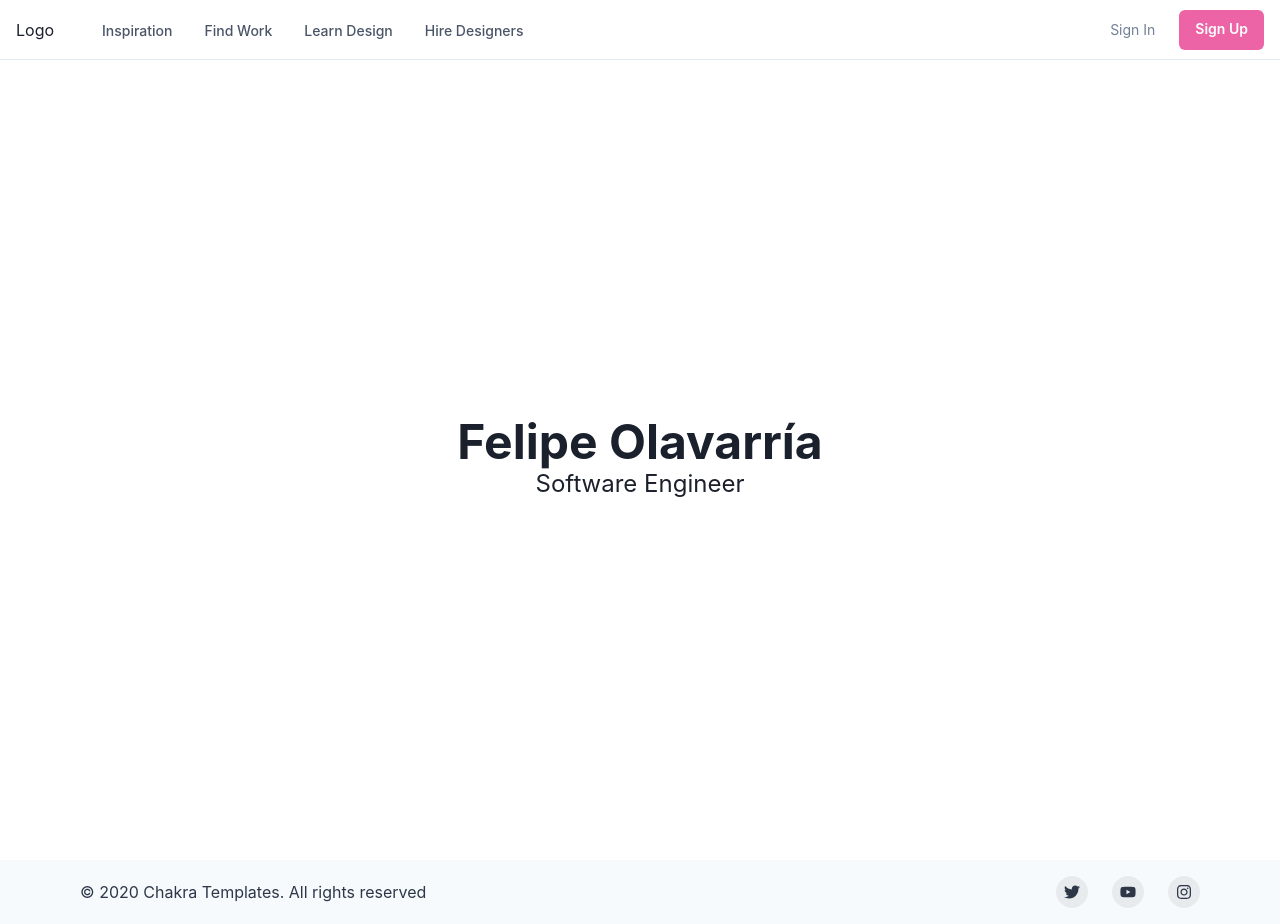
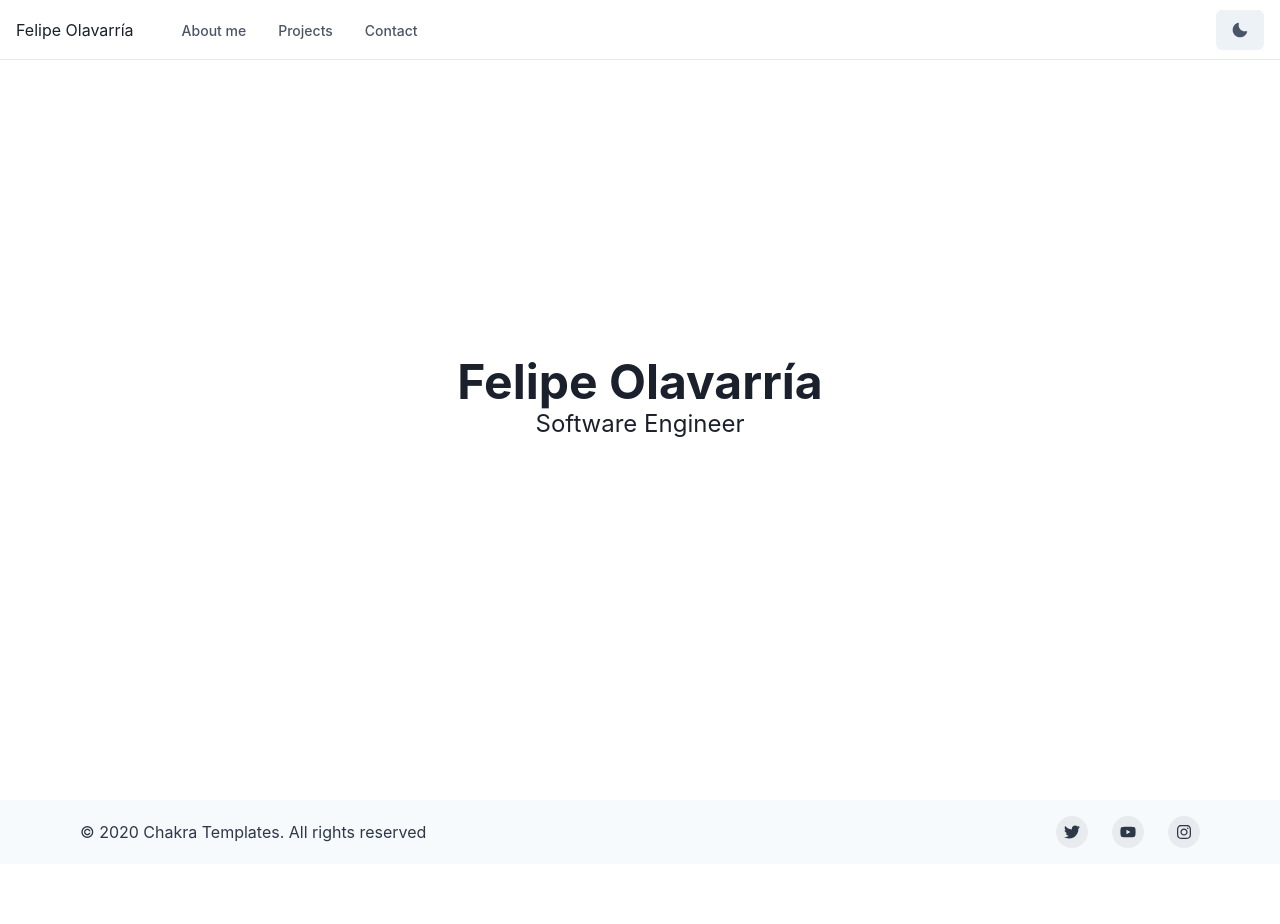
Before and after one commit to desolaser/portfolio, a Next.js app: page / in a window 1280 px wide. After the commit the page ends 864 px from the top, so only its background shows below. Built offline with nearby package versions, Linux system fonts and the light colour scheme.

Commit message:
Add mobile nav and theme switch button to nav

```diff
--- a/components/layout/navbar.tsx
+++ b/components/layout/navbar.tsx
@@ -2,21 +2,24 @@ import type { FunctionComponent } from 'react'
 import {
   Box,
   Flex,
+  Text,
   IconButton,
   Stack,
-  Text,
+  Collapse,
+  Icon,
+  Link,
+  Button,
   Popover,
   PopoverTrigger,
   PopoverContent,
-  Link,
-  Button,
-  Collapse,
   useColorModeValue,
+  useBreakpointValue,
   useDisclosure,
-  useBreakpointValue
+  useColorMode
 } from '@chakra-ui/react'
 import {
-  Icon,
+  MoonIcon,
+  SunIcon,
   HamburgerIcon,
   CloseIcon,
   ChevronDownIcon,
@@ -25,9 +28,10 @@ import {
 
 const Navbar: FunctionComponent = () => {
   const { isOpen, onToggle } = useDisclosure()
+  const { colorMode, toggleColorMode } = useColorMode()
 
   return (
-    <Box>
+    <Box pos="fixed" w="full" zin={-1}>
       <Flex
         bg={useColorModeValue('white', 'gray.800')}
         color={useColorModeValue('gray.600', 'white')}
@@ -37,8 +41,7 @@ const Navbar: FunctionComponent = () => {
         borderBottom={1}
         borderStyle={'solid'}
         borderColor={useColorModeValue('gray.200', 'gray.900')}
-        align={'center'}
-      >
+        align={'center'}>
         <Flex
           flex={{ base: 1, md: 'auto' }}
           ml={{ base: -2 }}
@@ -57,7 +60,7 @@ const Navbar: FunctionComponent = () => {
             textAlign={useBreakpointValue({ base: 'center', md: 'left' })}
             fontFamily={'heading'}
             color={useColorModeValue('gray.800', 'white')}>
-            Logo
+            Felipe Olavarría
           </Text>
 
           <Flex display={{ base: 'none', md: 'flex' }} ml={10}>
@@ -65,33 +68,16 @@ const Navbar: FunctionComponent = () => {
           </Flex>
         </Flex>
 
-        <Stack
-          flex={{ base: 1, md: 0 }}
-          justify={'flex-end'}
-          direction={'row'}
-          spacing={6}>
-          <Button
-            as={'a'}
-            fontSize={'sm'}
-            fontWeight={400}
-            variant={'link'}
-            href={'#'}>
-            Sign In
-          </Button>
-          <Button
-            display={{ base: 'none', md: 'inline-flex' }}
-            fontSize={'sm'}
-            fontWeight={600}
-            color={'white'}
-            bg={'pink.400'}
-            href={'#'}
-            _hover={{
-              bg: 'pink.300',
-            }}>
-            Sign Up
+        <Stack>
+          <Button onClick={toggleColorMode}>
+            {colorMode === 'light' ? <MoonIcon /> : <SunIcon />}
           </Button>
         </Stack>
       </Flex>
+
+      <Collapse in={isOpen} animateOpacity>
+        <MobileNav />
+      </Collapse>
     </Box>
   )
 }
@@ -177,8 +163,21 @@ const DesktopSubNav = ({ label, href, subLabel }: NavItem) => {
   )
 }
 
+const MobileNav = () => {
+  return (
+    <Stack
+      bg={useColorModeValue('white', 'gray.800')}
+      p={4}
+      display={{ md: 'none' }}>
+      {NAV_ITEMS.map((navItem) => (
+        <MobileNavItem key={navItem.label} {...navItem} />
+      ))}
+    </Stack>
+  )
+}
+
 const MobileNavItem = ({ label, children, href }: NavItem) => {
-  const {isOpen, onToggle } = useDisclosure();
+  const { isOpen, onToggle } = useDisclosure();
 
   return (
     <Stack spacing={4} onClick={children && onToggle}>
@@ -226,18 +225,6 @@ const MobileNavItem = ({ label, children, href }: NavItem) => {
     </Stack>
   )
 }
-const MobileNav = () => {
-  return (
-    <Stack
-      bg={useColorModeValue('white', 'gray.800')}
-      p={4}
-      display={{ md: 'none' }}>
-      {NAV_ITEMS.map((navItem) => (
-        <MobileNavItem key={navItem.label} {...navItem} />
-      ))}
-    </Stack>
-  )
-}
 
 interface NavItem {
   label: string;
@@ -248,42 +235,32 @@ interface NavItem {
 
 const NAV_ITEMS: Array<NavItem> = [
   {
-    label: 'Inspiration',
+    label: 'About me',
+    href: '#about'
+  },
+  {
+    label: 'Projects',
     children: [
       {
-        label: 'Explore Design Work',
-        subLabel: 'Trending Design to inspire you',
-        href: '#',
+        label: 'Lakehosting',
+        subLabel: 'Gatsby hosting page',
+        href: 'https://www.lakehosting.cl',
       },
       {
-        label: 'New & Noteworthy',
-        subLabel: 'Up-and-coming Designers',
-        href: '#',
+        label: 'Conservador de Bienes Raíces de Puerto Varas',
+        subLabel: 'Developed with Next.js and GraphQL',
+        href: 'http://www.conservadorpvaras.cl',
+      },
+      {
+        label: 'Imperio Gamers',
+        subLabel: 'E-Commerce page',
+        href: 'https://www.imperiogamers.cl',
       },
     ],
   },
   {
-    label: 'Find Work',
-    children: [
-      {
-        label: 'Job Board',
-        subLabel: 'Find your dream design job',
-        href: '#',
-      },
-      {
-        label: 'Freelance Projects',
-        subLabel: 'An exclusive list for contract work',
-        href: '#',
-      },
-    ],
-  },
-  {
-    label: 'Learn Design',
-    href: '#',
-  },
-  {
-    label: 'Hire Designers',
-    href: '#',
+    label: 'Contact',
+    href: '#contact',
   },
 ]
 
```
